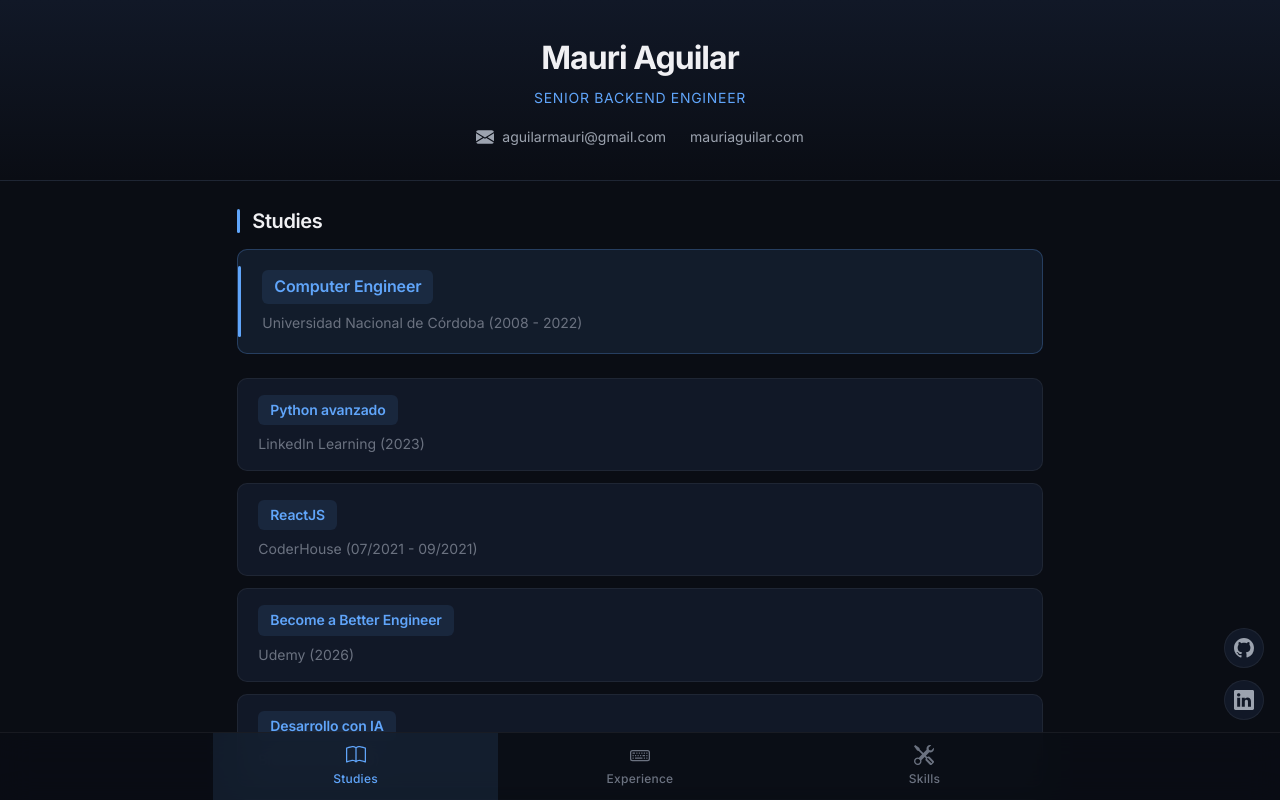
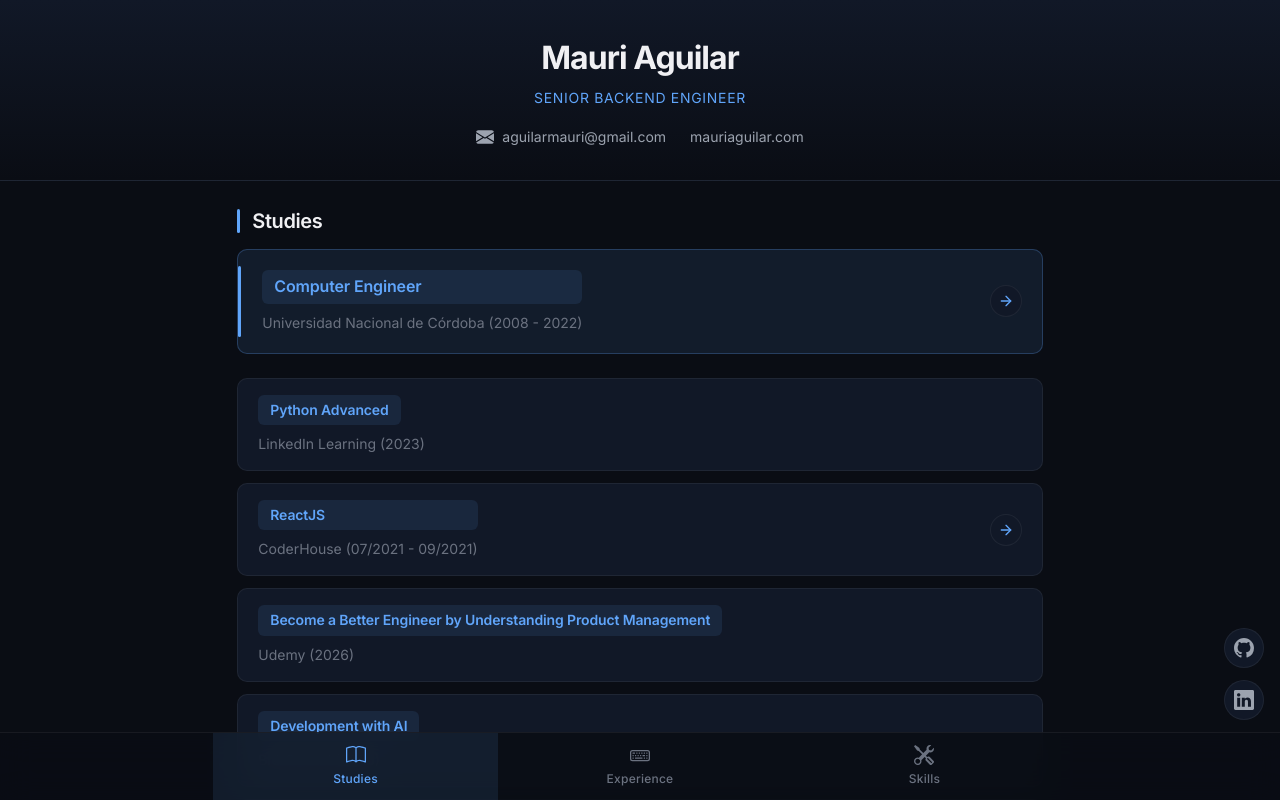
Before and after one commit to mauriaguilar/mauriaguilar.com, a React (Vite) app: page / in a window 1280 px wide. Shown: the top 800 px of the page. Built offline with nearby package versions, Linux system fonts and the light colour scheme.

Commit message:
Add Modals to Studies

```diff
--- a/src/Experience.tsx
+++ b/src/Experience.tsx
@@ -67,24 +67,6 @@ const experiences = [
             <img src="solidcore.jpg" alt="McAfee Solidcore Screenshot" width={150} height={50} />
         </>,
         ref: "https://www.mcafee.com"
-    },
-    {
-        company: "ReactJs Project (2021)",
-        description: <>
-            <ul className="exp-bullets">
-                <li>Final project for the ReactJs course at CoderHouse. E-commerce built with ReactJs and Firebase.</li>
-            </ul>
-        </>,
-        media: <img src="tecnoshop.gif" alt="ReactJs Screenshot" loading="lazy" />
-    },
-    {
-        company: "Thesis Project (2021)",
-        description: <>
-            <ul className="exp-bullets">
-                <li>Developed an obstacle avoidance system in Python on Raspberry Pi for autonomous vehicles.</li>
-            </ul>
-        </>,
-        media: <img src="thesis.png" alt="Thesis Screenshot" loading="lazy" />
     }
 ];
 
--- /dev/null
+++ b/src/Studies.css
@@ -0,0 +1,124 @@
+/* ========================================
+   Studies — Modal triggers & arrow icon
+   ======================================== */
+.study-trigger {
+  display: flex;
+  align-items: center;
+  justify-content: space-between;
+  gap: var(--space-4);
+  width: 100%;
+  text-align: left;
+  font: inherit;
+  color: inherit;
+  background: none;
+  border: none;
+  padding: 0;
+  cursor: pointer;
+}
+
+.study-trigger-body {
+  display: flex;
+  flex-direction: column;
+  min-width: 0;
+}
+
+/* Circular right-arrow shown on cards that open a modal */
+.study-arrow {
+  flex-shrink: 0;
+  display: inline-flex;
+  align-items: center;
+  justify-content: center;
+  width: 32px;
+  height: 32px;
+  border-radius: 50%;
+  background: var(--bg-secondary);
+  border: 1px solid var(--border-subtle);
+  color: var(--accent);
+  transition: background var(--transition-base), border-color var(--transition-base), transform var(--transition-base);
+}
+
+.study-arrow svg {
+  width: 16px;
+  height: 16px;
+}
+
+.study-trigger:hover .study-arrow {
+  background: var(--accent-soft);
+  border-color: var(--border-accent);
+  transform: translateX(2px);
+}
+
+/* ========================================
+   Modal
+   ======================================== */
+.study-modal-overlay {
+  position: fixed;
+  inset: 0;
+  z-index: 200;
+  display: flex;
+  align-items: center;
+  justify-content: center;
+  padding: var(--space-4);
+  background: rgba(10, 13, 20, 0.7);
+  -webkit-backdrop-filter: blur(6px);
+  backdrop-filter: blur(6px);
+  animation: study-fade-in var(--transition-base);
+}
+
+.study-modal {
+  position: relative;
+  width: 100%;
+  max-width: 520px;
+  max-height: 85vh;
+  overflow-y: auto;
+  padding: var(--space-6);
+  background: var(--bg-secondary);
+  border: 1px solid var(--border-accent);
+  border-radius: var(--radius-md);
+  animation: study-modal-in var(--transition-base);
+}
+
+.study-modal-close {
+  position: absolute;
+  top: var(--space-3);
+  right: var(--space-3);
+  display: inline-flex;
+  align-items: center;
+  justify-content: center;
+  width: 32px;
+  height: 32px;
+  border-radius: 50%;
+  background: transparent;
+  border: 1px solid var(--border-subtle);
+  color: var(--text-secondary);
+  font-size: 1.25rem;
+  line-height: 1;
+  cursor: pointer;
+  transition: color var(--transition-fast), border-color var(--transition-fast);
+}
+
+.study-modal-close:hover {
+  color: var(--accent);
+  border-color: var(--border-accent);
+}
+
+.study-modal .item-info-c2 {
+  display: inline-block;
+  font-size: var(--font-size-sm);
+  font-weight: 600;
+  color: var(--accent);
+  background: var(--accent-soft);
+  padding: var(--space-1) var(--space-3);
+  border-radius: var(--radius-sm);
+  margin-right: var(--space-8);
+}
+
+@keyframes study-fade-in {
+  from { opacity: 0; }
+  to { opacity: 1; }
+}
+
+@keyframes study-modal-in {
+  from { opacity: 0; transform: translateY(8px); }
+  to { opacity: 1; transform: translateY(0); }
+}
--- a/src/Studies.tsx
+++ b/src/Studies.tsx
@@ -1,29 +1,97 @@
+import { useState, useEffect, type ReactNode } from 'react';
+import './Studies.css';
+
+type StudyModal = {
+  title: string;
+  description: ReactNode;
+  media: ReactNode;
+  ref?: string;
+};
+
+const modals: Record<string, StudyModal> = {
+  thesis: {
+    title: 'Thesis Project (2021)',
+    description: (
+      <ul className="exp-bullets">
+        <li>Developed an obstacle avoidance system in Python on Raspberry Pi for autonomous vehicles.</li>
+      </ul>
+    ),
+    media: <img src="thesis.png" alt="Thesis Screenshot" loading="lazy" />,
+  },
+  reactjs: {
+    title: 'ReactJs Project (2021)',
+    description: (
+      <ul className="exp-bullets">
+        <li>Final project for the ReactJs course at CoderHouse. E-commerce built with ReactJs and Firebase.</li>
+      </ul>
+    ),
+    media: <img src="tecnoshop.gif" alt="ReactJs Screenshot" loading="lazy" />,
+  },
+};
+
+const ArrowIcon = () => (
+  <svg viewBox="0 0 24 24" fill="none" stroke="currentColor" strokeWidth="2" strokeLinecap="round" strokeLinejoin="round" aria-hidden="true">
+    <line x1="5" y1="12" x2="19" y2="12" />
+    <polyline points="12 5 19 12 12 19" />
+  </svg>
+);
+
 const Studies = () => {
+  const [activeModal, setActiveModal] = useState<string | null>(null);
+  const modal = activeModal ? modals[activeModal] : null;
+
+  useEffect(() => {
+    if (!modal) return;
+    const onKey = (e: KeyboardEvent) => {
+      if (e.key === 'Escape') setActiveModal(null);
+    };
+    document.addEventListener('keydown', onKey);
+    return () => document.removeEventListener('keydown', onKey);
+  }, [modal]);
+
   return (
     <>
       <div className='App-title'>Studies</div>
       <div className='App-description'>
-        <div className='study-featured'>
-          <span className="item-info-c1">Computer Engineer</span>
-          <small>Universidad Nacional de Córdoba (2008 - 2022)</small>
-        </div>
+        <button
+          type="button"
+          className='study-featured study-trigger'
+          onClick={() => setActiveModal('thesis')}
+          aria-haspopup="dialog"
+        >
+          <div className='study-trigger-body'>
+            <span className="item-info-c1">Computer Engineer</span>
+            <small>Universidad Nacional de Córdoba (2008 - 2022)</small>
+          </div>
+          <span className='study-arrow' aria-hidden="true"><ArrowIcon /></span>
+        </button>
 
         <div className='study-group'>
           <ul>
             <li>
-              <span className="item-info-c1">Python avanzado</span>
+              <span className="item-info-c1">Python Advanced</span>
               <small>LinkedIn Learning (2023)</small>
             </li>
             <li>
-              <span className="item-info-c1">ReactJS</span>
-              <small>CoderHouse (07/2021 - 09/2021)</small>
+              <button
+                type="button"
+                className='study-trigger'
+                onClick={() => setActiveModal('reactjs')}
+                aria-haspopup="dialog"
+              >
+                <div className='study-trigger-body'>
+                  <span className="item-info-c1">ReactJS</span>
+                  <small>CoderHouse (07/2021 - 09/2021)</small>
+                </div>
+                <span className='study-arrow' aria-hidden="true"><ArrowIcon /></span>
+              </button>
             </li>
             <li>
-              <span className="item-info-c1">Become a Better Engineer</span>
+              <span className="item-info-c1">Become a Better Engineer by Understanding Product Management</span>
               <small>Udemy (2026)</small>
             </li>
             <li>
-              <span className="item-info-c1">Desarrollo con IA</span>
+              <span className="item-info-c1">Development with AI</span>
               <small>BIG School (2026)</small>
             </li>
             <li>
@@ -37,6 +105,35 @@ const Studies = () => {
           </ul>
         </div>
       </div>
+
+      {modal && (
+        <div className='study-modal-overlay' onClick={() => setActiveModal(null)}>
+          <div
+            className='study-modal'
+            role="dialog"
+            aria-modal="true"
+            aria-label={modal.title}
+            onClick={(e) => e.stopPropagation()}
+          >
+            <button
+              type="button"
+              className='study-modal-close'
+              onClick={() => setActiveModal(null)}
+              aria-label="Close"
+            >
+              &times;
+            </button>
+            <span className="item-info-c2">{modal.title}</span>
+            <div className='exp-description'>{modal.description}</div>
+            <div className='cap'>{modal.media}</div>
+            {modal.ref && (
+              <div className='ref'>
+                <a href={modal.ref} target='_blank' rel="noopener noreferrer">{modal.ref}</a>
+              </div>
+            )}
+          </div>
+        </div>
+      )}
     </>
   )
 }
```
